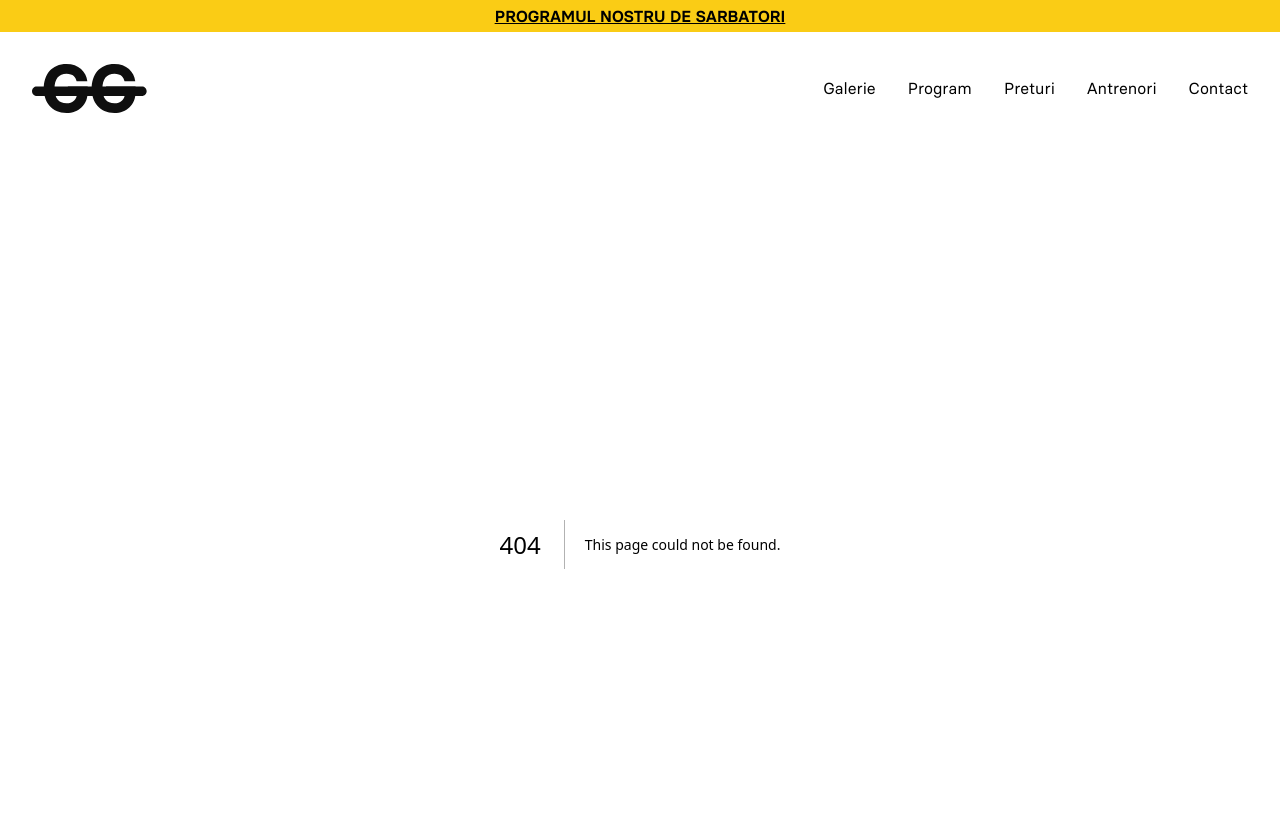
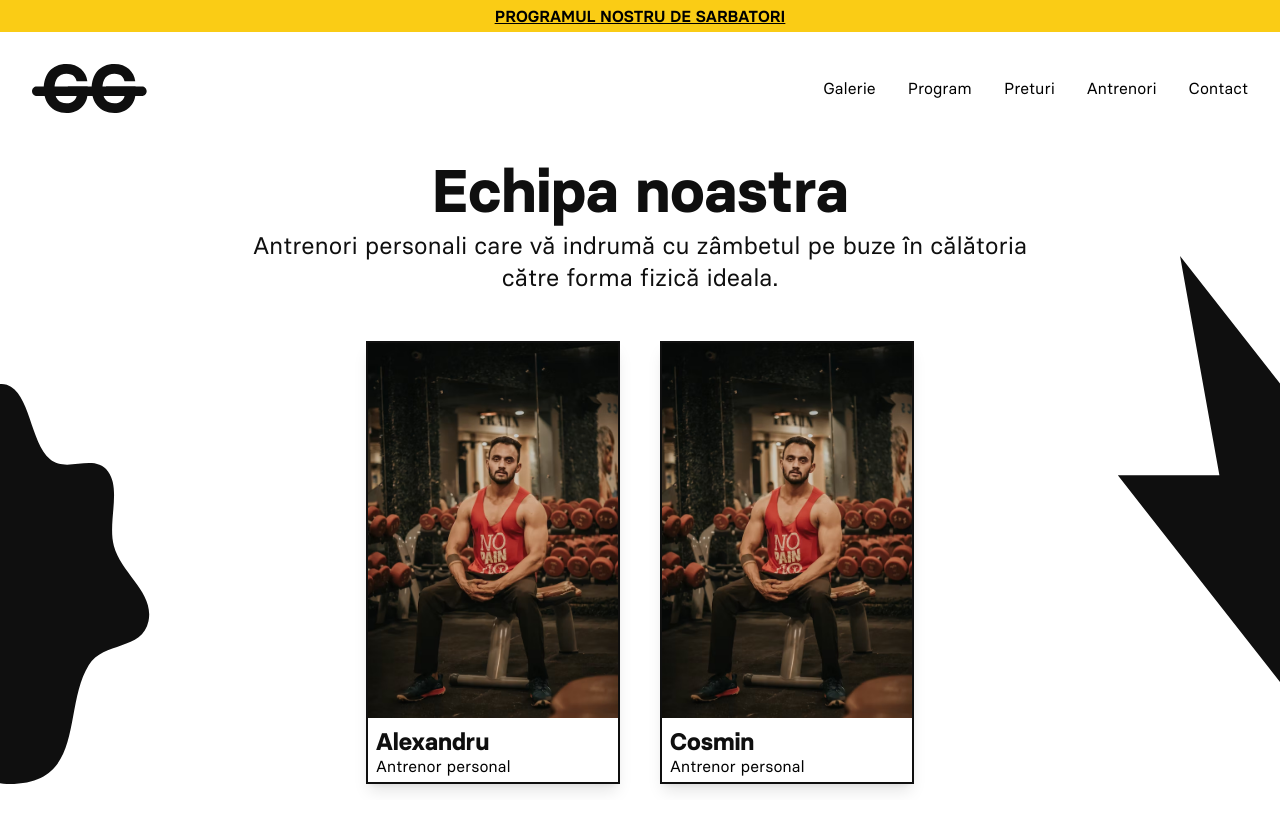
Before and after one commit to createdigital-ro/galagym, a Next.js app: page /antrenori in a window 1280 px wide. Before the commit this address had no page. Shown: the top 830 px of the page. After the commit the page ends 800 px from the top, so only its background shows below. Built offline with nearby package versions, Linux system fonts and the light colour scheme.

Commit message:
trainers page

```diff
--- a/app/_components/EmailForm.tsx
+++ b/app/_components/EmailForm.tsx
@@ -93,7 +93,7 @@ const EmailForm = (props: Props) => {
           />
           <button
             type="submit"
-            className=" bg-[#0f0f0f] px-4 xl:px-6 xl:text-2xl text-center xl:py-2  text-white rounded-full mx-auto mt-2 py-1 hover:shadow-[2px_2px] hover:shadow-yellow-400 hover:scale-105 active:scale-105 active:shadow-yellow-400 active:shadow-[2px_2px] active:text-yellow-400"
+            className=" bg-[#0f0f0f] px-4 xl:px-6 xl:text-2xl text-center xl:py-2  text-white rounded-lg mx-auto mt-2 py-1 hover:shadow-[2px_2px] hover:shadow-yellow-400 hover:scale-105 active:scale-105 active:shadow-yellow-400 active:shadow-[2px_2px] active:text-yellow-400"
           >
             Trimite
           </button>
--- /dev/null
+++ b/app/antrenori/page.tsx
@@ -0,0 +1,68 @@
+import Image from "next/image";
+import Link from "next/link";
+
+const Echipa = () => {
+  const echipa = [
+    {
+      name: "Alexandru",
+      role: "Antrenor personal",
+      imageUrl: "/antrenor.png",
+      imageAlt: "Antrenor personal cu 3 ani de experienta",
+    },
+    {
+      name: "Cosmin",
+      role: "Antrenor personal",
+      imageUrl: "/antrenor.png",
+      imageAlt: "Antrenor personal cu 2 ani de experienta",
+    },
+  ];
+  return (
+    <div>
+      <Image
+        src="/blob.svg"
+        alt="Background element"
+        width={100}
+        height={100}
+        className="hidden sm:block absolute left-0 top-96 w-[90px] h-[400px] lg:w-[150px] lg:h-[400px]"
+      />
+      <Image
+        src="/lightning.svg"
+        alt="Background element"
+        width={130}
+        height={130}
+        className="hidden sm:block absolute right-0 top-64 w-[90px] h-[400px] lg:w-[170px] lg:h-[500px]" />
+      <h1 className="text-4xl md:text-6xl font-bold text-center text-[#0f0f0f] mt-4">
+        Echipa noastra
+      </h1>
+      <h2 className="text-center text-[#0f0f0f] max-w-[400px] mx-auto md:max-w-[800px] md:text-2xl mt-2 mb-8">
+        Antrenori personali care vă indrumă cu zâmbetul pe buze în călătoria
+        către forma fizică ideala.
+      </h2>
+      <div className={`grid grid-cols-1 ${echipa.length >= 3 ? "xl:grid-cols-3" : ""} md:grid-cols-2 w-fit mx-auto md:justify-center items-center md:gap-10 gap-8 mt-12`}>
+        {echipa.map((member) => (
+          <Link href="/preturi">
+            <div className="border-2 border-[#0f0f0f] shadow-lg hover:scale-105 active:scale-105">
+              <Image
+                src={member.imageUrl}
+                alt={member.imageAlt}
+                width={100}
+                height={100}
+                className="shadow-mg w-[200px] lg:w-[250px]"
+              />
+              <div className="leading-none px-2 py-2">
+                <div className="flex">
+                  <p className="text-2xl font-bold text-[#0f0f0f]">
+                    {member.name}
+                  </p>
+                </div>
+                <p>{member.role}</p>
+              </div>
+            </div>
+          </Link>
+        ))}
+      </div>
+    </div>
+  );
+};
+
+export default Echipa;
--- a/app/program/page.tsx
+++ b/app/program/page.tsx
@@ -15,12 +15,12 @@ const Program = () => {
         alt="Background element"
         width={130}
         height={130}
-        className="hidden md:block absolute right-0 top-24 w-[90px] h-[400px] lg:w-[200px] lg:h-[500px]"
+        className="hidden md:block absolute right-0 top-32 w-[90px] h-[400px] lg:w-[200px] lg:h-[500px]"
       />
       <h1 className="text-center font-bold text-4xl mb-10 md:text-6xl ">
         Program
       </h1>
-      <div className="flex flex-col gap-5 items-center max-w-[600px] px-8 mx-auto">
+      <div className="flex flex-col gap-5 items-center max-w-[400px] sm:max-w-[600px] px-8 mx-auto">
         <div className="bg-black text-white text-center py-4 w-full shadow-[4px_4px] rounded-lg shadow-yellow-400">
           <p className="sm:text-3xl  lg:text-4xl  font-semibold pb-2">
             Luni - Vineri
```
Also changed, not shown: public/antrenor.png (added).
